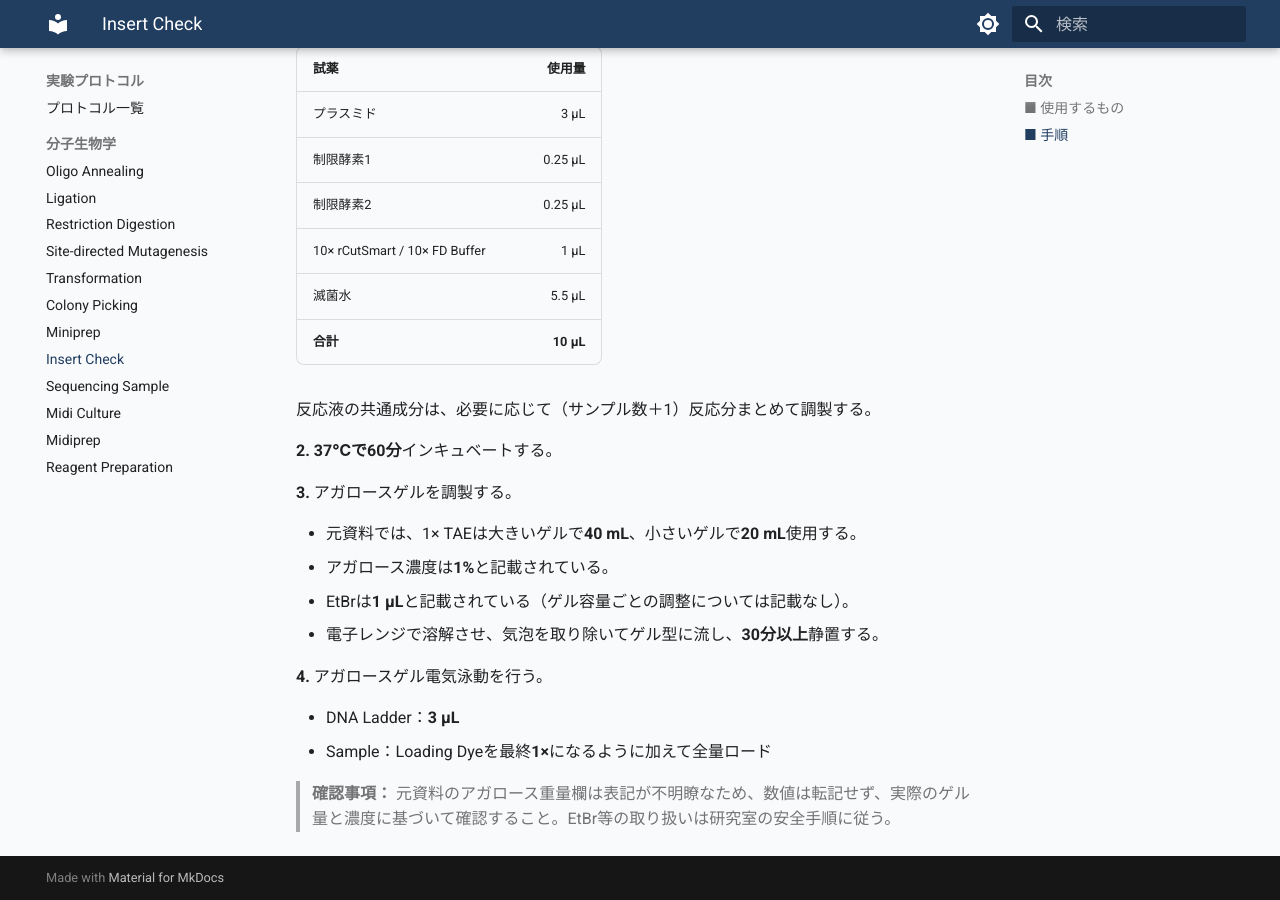
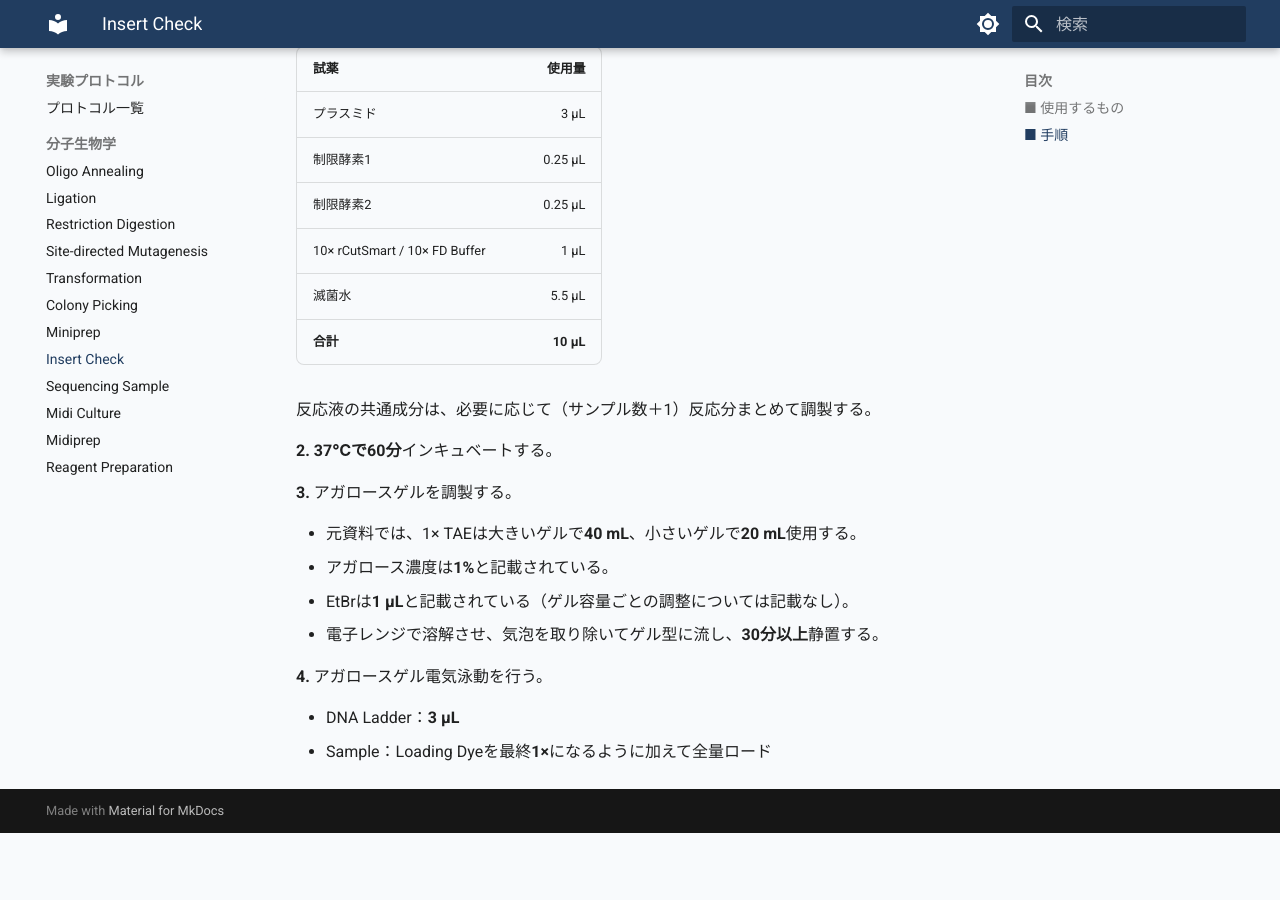
Before and after one commit to YangChen-ZHANG/my-knowledege-base, an MkDocs documentation site: the page built from docs/protocols/molecular-biology/insert-check.md, in a window 1280 px wide and 900 px high, scrolled down 621 px. Built offline with MkDocs 1.6.1 and Material for MkDocs 9.7.7, drawn with Linux system fonts in a browser that asks for light colours; after the commit the page ends 1454 px from its top, so only the background shows below that.

Commit message:
Update insert-check.md

```diff
--- a/docs/protocols/molecular-biology/insert-check.md
+++ b/docs/protocols/molecular-biology/insert-check.md
@@ -38,5 +38,3 @@
 
 - DNA Ladder：**3 µL**
 - Sample：Loading Dyeを最終**1×**になるように加えて全量ロード
-
-> **確認事項：** 元資料のアガロース重量欄は表記が不明瞭なため、数値は転記せず、実際のゲル量と濃度に基づいて確認すること。EtBr等の取り扱いは研究室の安全手順に従う。
```
